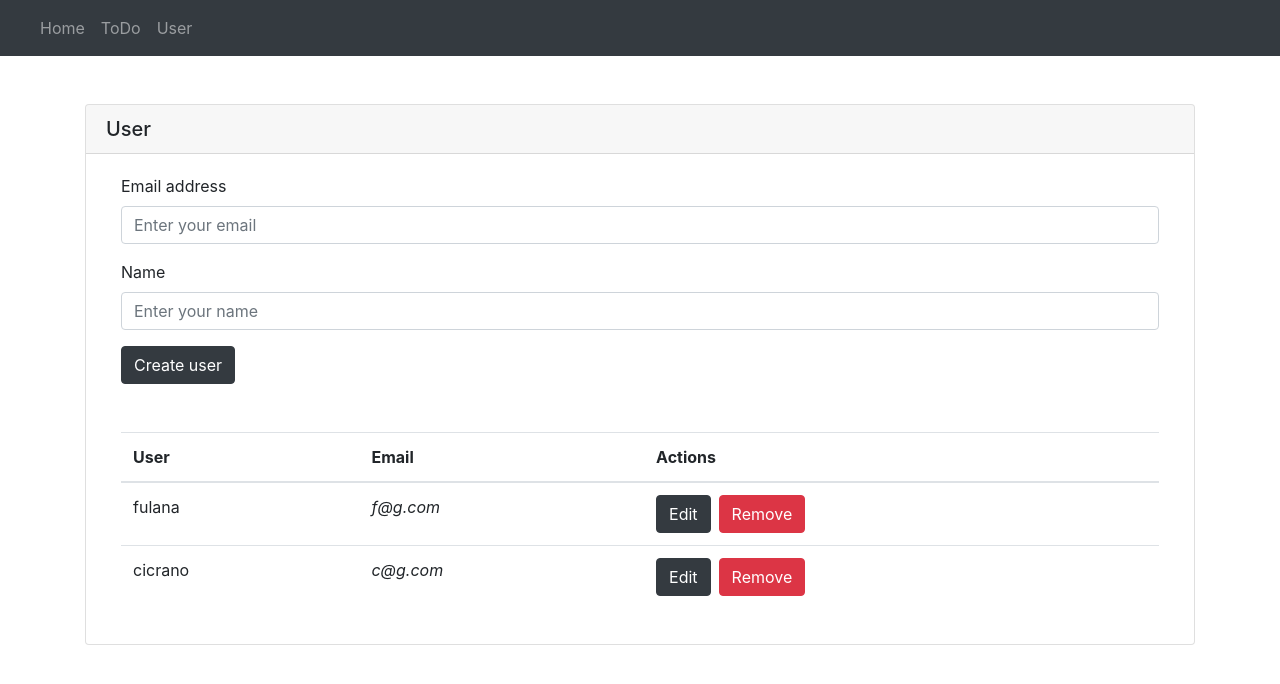
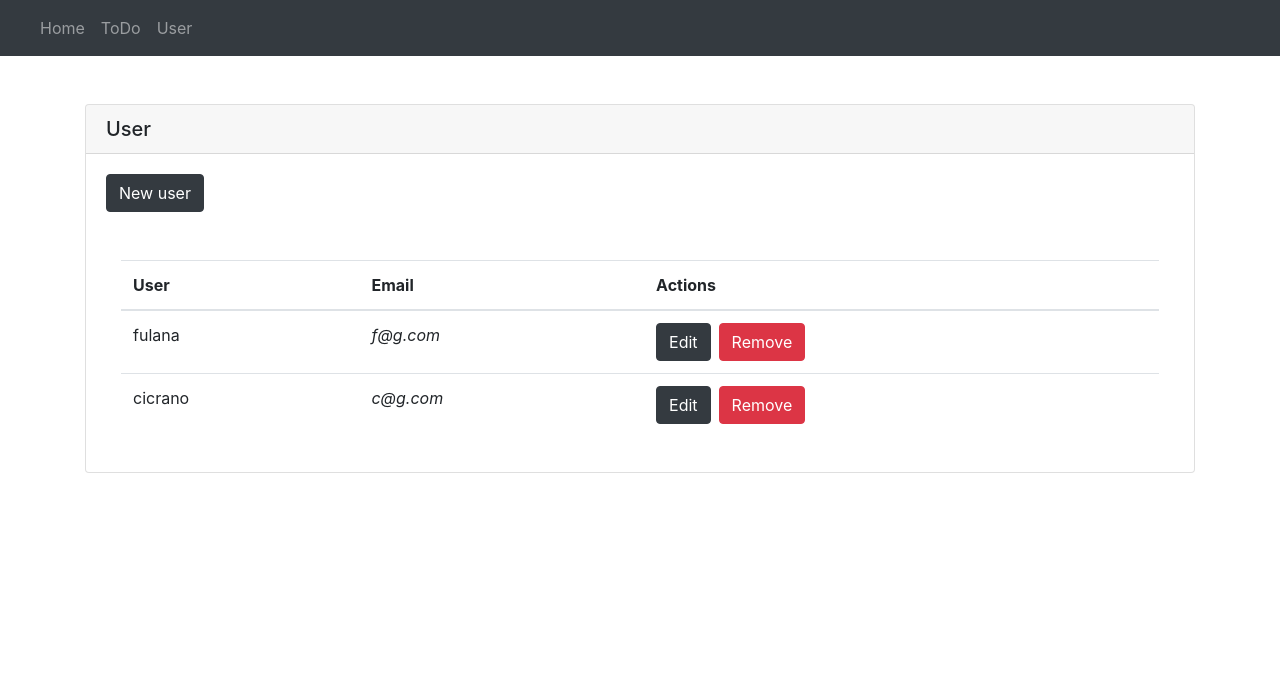
Before and after one commit to amandascm/ToDo, a React (Create React App) app: page /user in a window 1280 px wide. Shown: the top 684 px of the page. Built offline with nearby package versions, Linux system fonts and the light colour scheme; data requests are answered from the project's data file.

Commit message:
Refact user creation

```diff
--- /dev/null
+++ b/src/components/UserComps/CreateUser.jsx
@@ -0,0 +1,11 @@
+import { React } from 'react';
+import Page from '../Page';
+import FormComponent from './Form';
+
+export default function CreateUser({ history }) {
+  return (
+    <Page title="New user">
+      <FormComponent history={history} endpoint="/users" />
+    </Page>
+  );
+}
--- a/src/components/UserComps/Form.jsx
+++ b/src/components/UserComps/Form.jsx
@@ -1,11 +1,16 @@
-import { React } from 'react';
+import { React, useState } from 'react';
 import { Form, Button } from 'react-bootstrap';
 import { toast } from 'react-toastify';
 import api from '../../utils/api';
 
 export default function FormComponent({
-  endpoint, user, setUser, users, setUsers, submitButton,
+  endpoint, history,
 }) {
+  const [user, setUser] = useState({
+    email: '',
+    name: '',
+  });
+
   const onChange = ({ target: { name, value } }) => {
     setUser({
       ...user,
@@ -19,7 +24,7 @@ export default function FormComponent({
       // eslint-disable-next-line no-useless-escape
       const regex = /^.*[\!\,\%\&\*\@\.\;\:\[\]\(\)\=\#\$\?\_\-\<\>\°\"\'\ª].*/;
       if (user.name.trim && !regex.test(user.name)) {
-        const response = await api.post(endpoint, user);
+        await api.post(endpoint, user);
         toast('Added user');
 
         setUser({
@@ -27,10 +32,7 @@ export default function FormComponent({
           email: '',
         });
 
-        setUsers([
-          ...users,
-          response.data,
-        ]);
+        history.goBack();
       } else {
         toast('Enter a valid name');
         setUser({
@@ -56,7 +58,7 @@ export default function FormComponent({
           <Form.Control name="name" value={user.name} type="text" placeholder="Enter your name" maxLength={50} onChange={onChange} required />
         </Form.Group>
         <Button variant="dark" type="submit">
-          {submitButton}
+          Create user
         </Button>
       </Form>
     </div>
--- a/src/pages/User/index.jsx
+++ b/src/pages/User/index.jsx
@@ -1,19 +1,17 @@
 import { React, useState, useEffect } from 'react';
-import { Container, Button, Form } from 'react-bootstrap';
+import {
+  Container, Button, Form,
+} from 'react-bootstrap';
+import { Link } from 'react-router-dom';
 import { toast } from 'react-toastify';
 import Page from '../../components/Page';
 import ListView from '../../components/ListView';
-import FormComponent from '../../components/UserComps/Form';
 import api from '../../utils/api';
 import ModalComponent from '../../components/Modal';
 
 export default function User() {
   const endpoint = '/users';
   const [user, setUser] = useState({
-    email: '',
-    name: '',
-  });
-  const [newUser, setNewUser] = useState({
     email: '',
     name: '',
   });
@@ -116,9 +114,7 @@ export default function User() {
 
   return (
     <Page title="User">
-      <Container>
-        <FormComponent submitButton="Create user" endpoint="/users" user={newUser} setUser={setNewUser} users={users} setUsers={setUsers} />
-      </Container>
+      <Link to="/newuser" className="btn btn-dark">New user</Link>
       <Container className="mt-5">
         <ListView columns={columns} list={users} />
       </Container>
--- a/src/routes.jsx
+++ b/src/routes.jsx
@@ -5,6 +5,7 @@ import { BrowserRouter, Switch, Route } from 'react-router-dom';
 import Home from './pages/Home';
 import ToDo from './pages/ToDo';
 import User from './pages/User';
+import CreateUser from './components/UserComps/CreateUser';
 import NavBar from './components/NavBar';
 
 // Array of routes
@@ -24,12 +25,17 @@ const routes = [
     path: '/user',
     name: 'User',
   },
+  {
+    component: CreateUser,
+    path: '/newuser',
+    name: 'CreateUser',
+  },
 ];
 
 export default function Routes() {
   return (
     <BrowserRouter>
-      <NavBar routes={routes} />
+      <NavBar routes={routes.filter((route) => (route.component !== CreateUser))} />
       <Switch>
         {routes.map((route) => (
           <Route key={route.path} exact path={route.path} component={route.component} />
```
